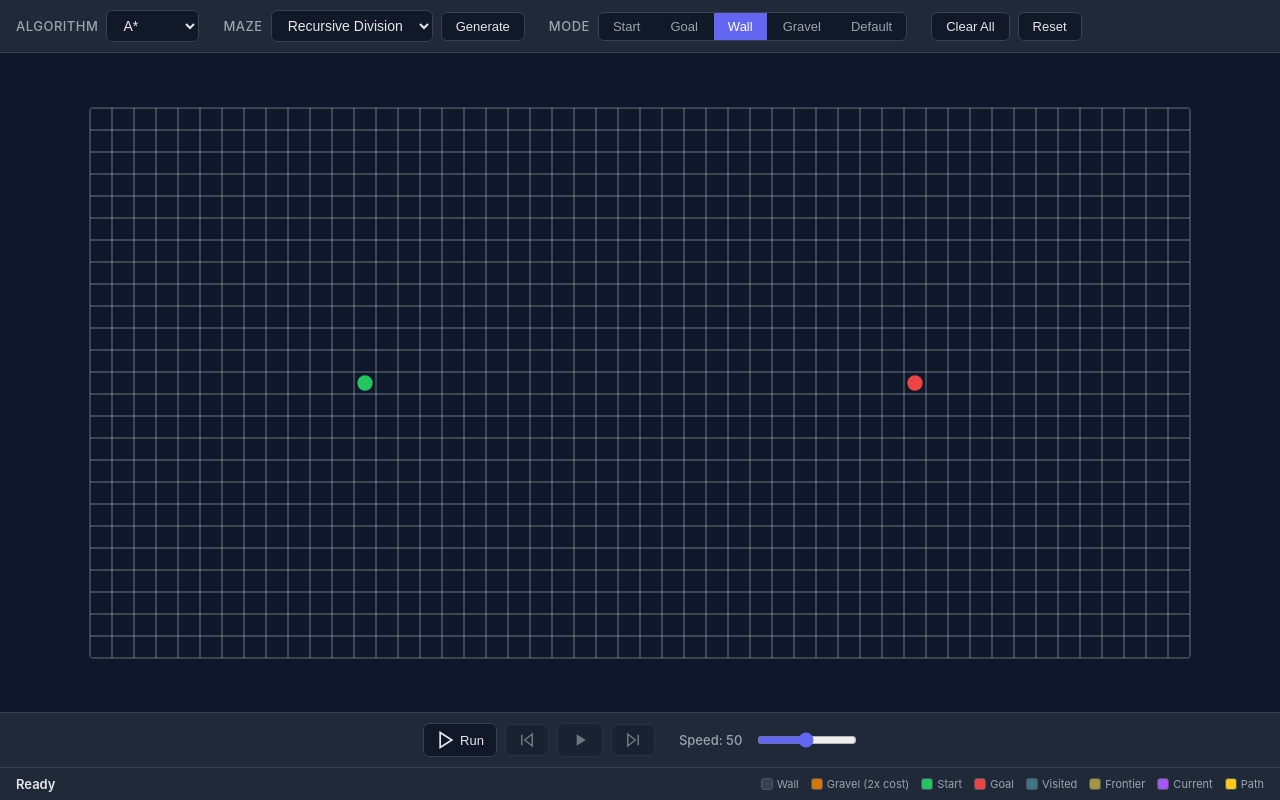
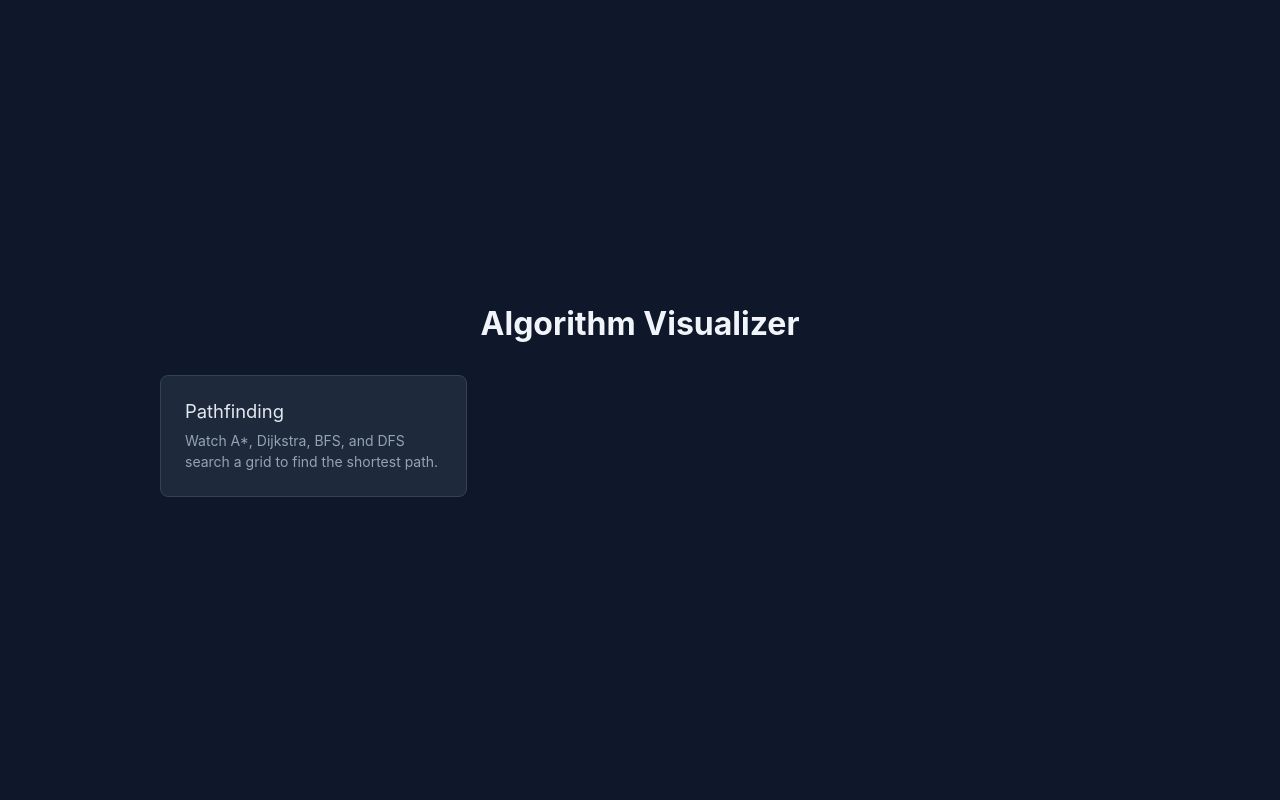
Before and after one commit to gabrielLoff/algorithm-visu, a React (Vite) app: page / in a window 1280 px wide. Built offline with nearby package versions, Linux system fonts and the light colour scheme.

Commit message:
feat: add home page with hash-based routing for multi-visualizer navigation

```diff
--- a/src/App.tsx
+++ b/src/App.tsx
@@ -1,89 +1,27 @@
-import { useState, useCallback } from 'react';
-import { Toolbar } from './components/Toolbar';
-import { GridCanvas } from './components/GridCanvas';
-import { ControlBar } from './components/ControlBar';
-import { InfoPanel } from './components/InfoPanel';
-import { useGrid } from './hooks/useGrid';
-import { useAnimation } from './hooks/useAnimation';
-import { getAlgorithm } from './algorithms';
-import { getMaze, getMazes } from './maze';
-import type { AlgorithmInfo } from './types';
-import styles from './App.module.css';
+import { useState, useEffect } from 'react';
+import { HomePage } from './pages/HomePage';
+import { getVisualizers } from './visualizers';
 
-const ROWS = 25;
-const COLS = 50;
+function useHash(): string {
+  const [hash, setHash] = useState(() => window.location.hash);
+
+  useEffect(() => {
+    const onHashChange = () => setHash(window.location.hash);
+    window.addEventListener('hashchange', onHashChange);
+    return () => window.removeEventListener('hashchange', onHashChange);
+  }, []);
+
+  return hash;
+}
 
 export default function App() {
-  const { grid, setGrid, mode, setMode, handleCellClick, handleClearAll, handleReset } = useGrid(ROWS, COLS);
-  const animation = useAnimation(grid);
-  const [selectedAlgo, setSelectedAlgo] = useState('A*');
-  const [selectedMaze, setSelectedMaze] = useState(getMazes()[0].name);
+  const hash = useHash();
 
-  const algorithmInfo: AlgorithmInfo | null = getAlgorithm(selectedAlgo) ?? null;
-  // Only show algorithm info after the user has clicked Run
-  const activeInfo = animation.algorithmName ? algorithmInfo : null;
+  for (const v of getVisualizers()) {
+    if (hash === `#/${v.hash}`) {
+      return <v.component />;
+    }
+  }
 
-  const handleRun = useCallback(() => {
-    const algo = getAlgorithm(selectedAlgo);
-    if (algo) {
-      animation.run(algo.fn, algo.name);
-    }
-  }, [selectedAlgo, animation.run]);
-
-  const handleAlgorithmChange = useCallback((name: string) => {
-    setSelectedAlgo(name);
-  }, []);
-
-  const handleMazeChange = useCallback((name: string) => {
-    setSelectedMaze(name);
-  }, []);
-
-  const handleGenerateMaze = useCallback(() => {
-    const maze = getMaze(selectedMaze);
-    if (maze) {
-      animation.pause();
-      setGrid((prev) => maze.fn(prev));
-    }
-  }, [selectedMaze, animation, setGrid]);
-
-  return (
-    <div className={styles.app}>
-      <Toolbar
-        selectedAlgorithm={selectedAlgo}
-        onAlgorithmChange={handleAlgorithmChange}
-        selectedMaze={selectedMaze}
-        onMazeChange={handleMazeChange}
-        onGenerateMaze={handleGenerateMaze}
-        mode={mode}
-        onModeChange={setMode}
-        onClearAll={handleClearAll}
-        onReset={handleReset}
-        isAnimating={animation.isPlaying}
-      />
-      <GridCanvas
-        grid={grid}
-        step={animation.currentStep}
-        onCellClick={handleCellClick}
-        isAnimating={animation.isPlaying}
-      />
-      <ControlBar
-        isPlaying={animation.isPlaying}
-        isDone={animation.isDone}
-        hasAlgorithm={animation.steps.length > 0}
-        speed={animation.speed}
-        onPlay={animation.play}
-        onPause={animation.pause}
-        onStepForward={animation.stepForward}
-        onStepBackward={animation.stepBackward}
-        onSpeedChange={animation.setSpeed}
-        onRun={handleRun}
-      />
-      <InfoPanel
-        step={animation.currentStep}
-        algorithmInfo={activeInfo}
-        hasAlgorithm={animation.steps.length > 0}
-        grid={grid}
-      />
-    </div>
-  );
+  return <HomePage />;
 }
--- /dev/null
+++ b/src/pages/HomePage.module.css
@@ -0,0 +1,51 @@
+.home {
+  display: flex;
+  flex-direction: column;
+  align-items: center;
+  justify-content: center;
+  min-height: 100vh;
+  background: #0f172a;
+  color: #e5e7eb;
+  font-family: -apple-system, BlinkMacSystemFont, 'Segoe UI', Roboto, sans-serif;
+  padding: 2rem;
+}
+
+.title {
+  font-size: 2rem;
+  margin-bottom: 2rem;
+  color: #f1f5f9;
+}
+
+.cards {
+  display: grid;
+  grid-template-columns: repeat(auto-fill, minmax(280px, 1fr));
+  gap: 1.25rem;
+  max-width: 960px;
+  width: 100%;
+}
+
+.card {
+  background: #1e293b;
+  border: 1px solid #334155;
+  border-radius: 8px;
+  padding: 1.5rem;
+  cursor: pointer;
+  transition: border-color 0.15s, background 0.15s;
+}
+
+.card:hover {
+  border-color: #6366f1;
+  background: #1e293b;
+}
+
+.cardTitle {
+  font-size: 1.15rem;
+  margin-bottom: 0.5rem;
+  color: #e2e8f0;
+}
+
+.cardDesc {
+  font-size: 0.875rem;
+  color: #94a3b8;
+  line-height: 1.5;
+}
--- /dev/null
+++ b/src/pages/HomePage.tsx
@@ -0,0 +1,30 @@
+import { getVisualizers } from '../visualizers';
+import type { VisualizerInfo } from '../visualizers';
+import styles from './HomePage.module.css';
+
+function Card({ visualizer }: { visualizer: VisualizerInfo }) {
+  return (
+    <div
+      className={styles.card}
+      onClick={() => {
+        window.location.hash = `#/${visualizer.hash}`;
+      }}
+    >
+      <div className={styles.cardTitle}>{visualizer.name}</div>
+      <div className={styles.cardDesc}>{visualizer.description}</div>
+    </div>
+  );
+}
+
+export function HomePage() {
+  return (
+    <div className={styles.home}>
+      <h1 className={styles.title}>Algorithm Visualizer</h1>
+      <div className={styles.cards}>
+        {getVisualizers().map((v) => (
+          <Card key={v.hash} visualizer={v} />
+        ))}
+      </div>
+    </div>
+  );
+}
--- /dev/null
+++ b/src/pages/PathfindingPage.module.css
@@ -0,0 +1,26 @@
+.page {
+  display: flex;
+  flex-direction: column;
+  height: 100vh;
+  background: #0f172a;
+  color: #e5e7eb;
+  font-family: -apple-system, BlinkMacSystemFont, 'Segoe UI', Roboto, sans-serif;
+}
+
+.homeBtn {
+  position: absolute;
+  top: 8px;
+  left: 8px;
+  z-index: 10;
+  background: #1e293b;
+  color: #e5e7eb;
+  border: 1px solid #475569;
+  border-radius: 6px;
+  padding: 4px 12px;
+  font-size: 0.8rem;
+  cursor: pointer;
+}
+
+.homeBtn:hover {
+  background: #334155;
+}
--- /dev/null
+++ b/src/pages/PathfindingPage.tsx
@@ -0,0 +1,94 @@
+import { useState, useCallback } from 'react';
+import { Toolbar } from '../components/Toolbar';
+import { GridCanvas } from '../components/GridCanvas';
+import { ControlBar } from '../components/ControlBar';
+import { InfoPanel } from '../components/InfoPanel';
+import { useGrid } from '../hooks/useGrid';
+import { useAnimation } from '../hooks/useAnimation';
+import { getAlgorithm } from '../algorithms';
+import { getMaze, getMazes } from '../maze';
+import type { AlgorithmInfo } from '../types';
+import styles from './PathfindingPage.module.css';
+
+const ROWS = 25;
+const COLS = 50;
+
+export function PathfindingPage() {
+  const { grid, setGrid, mode, setMode, handleCellClick, handleClearAll, handleReset } = useGrid(ROWS, COLS);
+  const animation = useAnimation(grid);
+  const [selectedAlgo, setSelectedAlgo] = useState('A*');
+  const [selectedMaze, setSelectedMaze] = useState(getMazes()[0].name);
+
+  const algorithmInfo: AlgorithmInfo | null = getAlgorithm(selectedAlgo) ?? null;
+  const activeInfo = animation.algorithmName ? algorithmInfo : null;
+
+  const handleRun = useCallback(() => {
+    const algo = getAlgorithm(selectedAlgo);
+    if (algo) {
+      animation.run(algo.fn, algo.name);
+    }
+  }, [selectedAlgo, animation.run]);
+
+  const handleAlgorithmChange = useCallback((name: string) => {
+    setSelectedAlgo(name);
+  }, []);
+
+  const handleMazeChange = useCallback((name: string) => {
+    setSelectedMaze(name);
+  }, []);
+
+  const handleGenerateMaze = useCallback(() => {
+    const maze = getMaze(selectedMaze);
+    if (maze) {
+      animation.pause();
+      setGrid((prev) => maze.fn(prev));
+    }
+  }, [selectedMaze, animation, setGrid]);
+
+  return (
+    <div className={styles.page}>
+      <button
+        className={styles.homeBtn}
+        onClick={() => { window.location.hash = '#/'; }}
+      >
+        Home
+      </button>
+      <Toolbar
+        selectedAlgorithm={selectedAlgo}
+        onAlgorithmChange={handleAlgorithmChange}
+        selectedMaze={selectedMaze}
+        onMazeChange={handleMazeChange}
+        onGenerateMaze={handleGenerateMaze}
+        mode={mode}
+        onModeChange={setMode}
+        onClearAll={handleClearAll}
+        onReset={handleReset}
+        isAnimating={animation.isPlaying}
+      />
+      <GridCanvas
+        grid={grid}
+        step={animation.currentStep}
+        onCellClick={handleCellClick}
+        isAnimating={animation.isPlaying}
+      />
+      <ControlBar
+        isPlaying={animation.isPlaying}
+        isDone={animation.isDone}
+        hasAlgorithm={animation.steps.length > 0}
+        speed={animation.speed}
+        onPlay={animation.play}
+        onPause={animation.pause}
+        onStepForward={animation.stepForward}
+        onStepBackward={animation.stepBackward}
+        onSpeedChange={animation.setSpeed}
+        onRun={handleRun}
+      />
+      <InfoPanel
+        step={animation.currentStep}
+        algorithmInfo={activeInfo}
+        hasAlgorithm={animation.steps.length > 0}
+        grid={grid}
+      />
+    </div>
+  );
+}
--- /dev/null
+++ b/src/visualizers/index.ts
@@ -0,0 +1,21 @@
+import { PathfindingPage } from '../pages/PathfindingPage';
+
+export interface VisualizerInfo {
+  name: string;
+  description: string;
+  hash: string;
+  component: () => JSX.Element;
+}
+
+const visualizers: VisualizerInfo[] = [
+  {
+    name: 'Pathfinding',
+    description: 'Watch A*, Dijkstra, BFS, and DFS search a grid to find the shortest path.',
+    hash: 'pathfinding',
+    component: PathfindingPage,
+  },
+];
+
+export function getVisualizers(): readonly VisualizerInfo[] {
+  return visualizers;
+}
```
